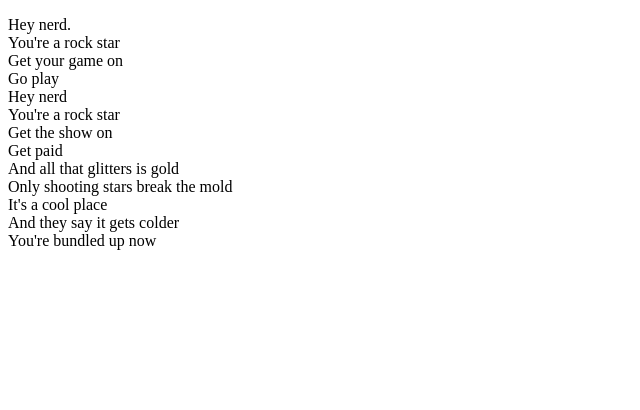
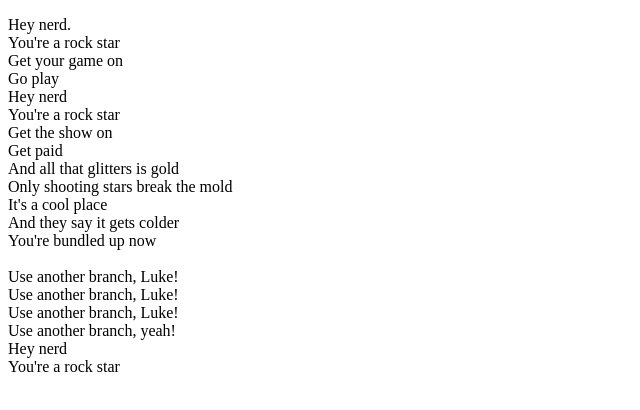
Before and after one commit to Psijii/workflow_m1_psijii, a plain HTML site: page index.html in a window 1280 px wide. Shown: the whole page, without its empty margins (0-640 px from the left). Drawn offline with Linux system fonts and the light colour scheme.

Commit message:
Update index.html

```diff
--- a/index.html
+++ b/index.html
@@ -18,7 +18,14 @@
     Only shooting stars break the mold<br>
     It's a cool place<br>
     And they say it gets colder<br>
-    You're bundled up now<br>
+    You're bundled up now<br><br>
+    Use another branch, Luke!<br>
+    Use another branch, Luke!<br>
+    Use another branch, Luke!<br>
+    Use another branch, yeah!<br>
+    Hey nerd<br>
+    You're a rock star<br>
+
 
 
   </p>
```
